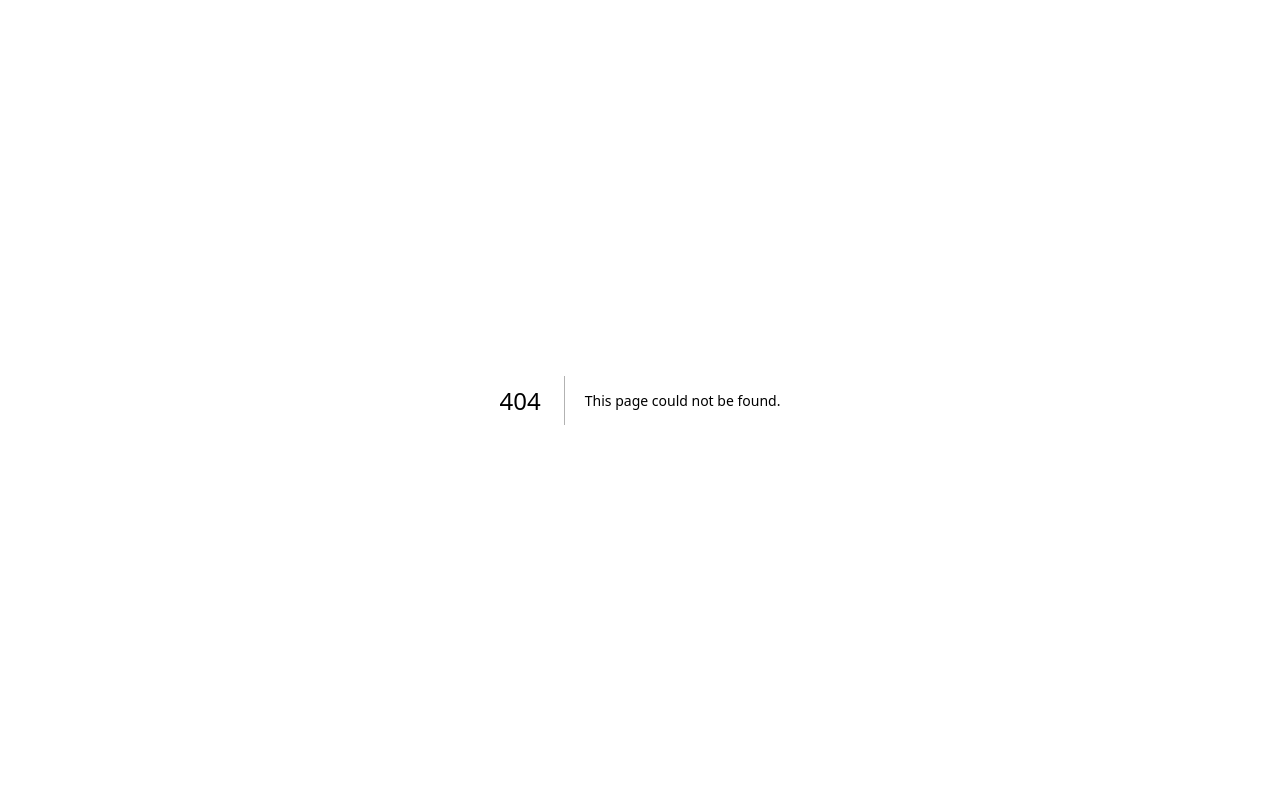
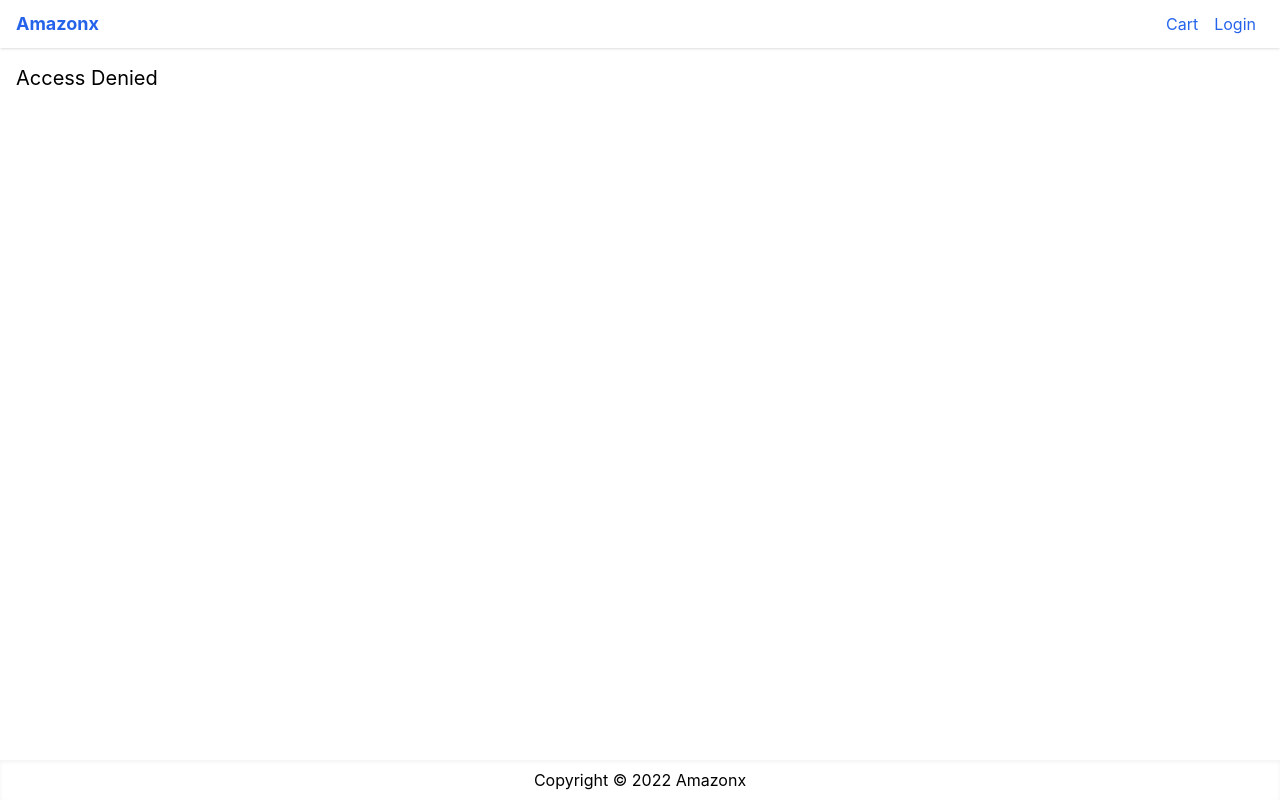
Before and after one commit to DanielOjeda25/store-bmn, a Next.js app: page /unauthorized in a window 1280 px wide. Before the commit this address had no page. Built offline with nearby package versions, Linux system fonts and the light colour scheme; no server answers.

Commit message:
component no-autorizado

```diff
--- /dev/null
+++ b/pages/unauthorized.js
@@ -0,0 +1,22 @@
+import { useRouter } from 'next/router'
+import React from 'react'
+import Layout from '../components/Layout'
+
+const Unauthorized = () => {
+
+  const router = useRouter()
+  const { message } = router.query
+
+  return (
+    <Layout title={'Unauthorized Page'}>
+      <h1 className='text-xl'>Access Denied</h1>
+      {message && (
+        <div className="mb-4 text-red-500">
+          {message}
+        </div>
+      )}
+    </Layout>
+  )
+}
+
+export default Unauthorized
```
